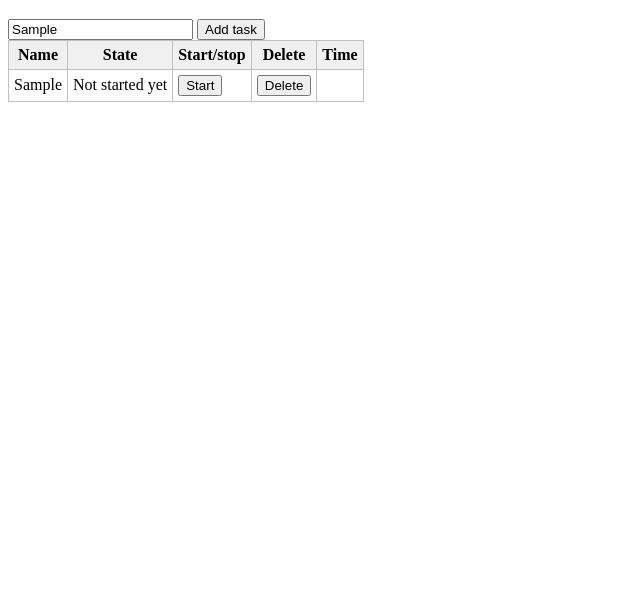
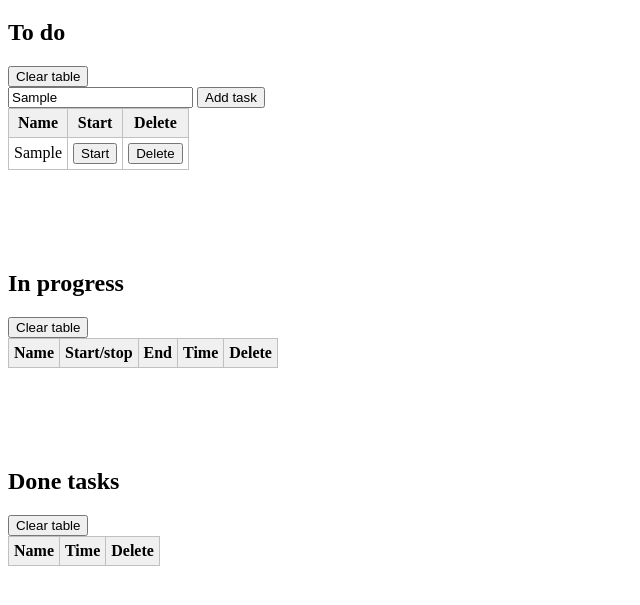
Before and after one commit to aqfgit/tasker, a plain HTML site: page index.html in a window 1280 px wide. Both pictures are taken after typing "Sample" into the empty fields and a click on the button "Add task". Shown: the part 61-666 px from the top of the page, without its empty margins (0-640 px from the left). Drawn offline with Linux system fonts and the light colour scheme.

Commit message:
Added "In progress" and "Done" tables.When a user starts task,it automatically moves from "To do" table to "In progress" table.When the task is marked as ended,its automatically moved to "Done" table.

```diff
--- a/index.html
+++ b/index.html
@@ -10,20 +10,39 @@
 	<header>
 		<h1>Tasker</h1>
 	</header>
-	<form>
-		<input type="text" name="name" id="taskName" required>
-		<button name="sumbit" type="button" id="addTask">Add task</button>
-	</form>
-	<table class="tg">
+  <h2>To do</h2>
+  <button name="sumbit" type="button" id="clearToDoTable">Clear table</button>
+  <form>
+    <input type="text" name="name" id="taskName" required>
+    <button name="sumbit" type="button" id="addTask">Add task</button>
+  </form>
+  <table class="tg" id="toDo">
   <tr>
     <th class="tg-yw4l">Name</th>
-    <th class="tg-yw4l">State</th>
+    <th class="tg-yw4l">Start</th>
+    <th class="tg-yw4l">Delete</th>
+  </tr>
+  </table>
+  <h2>In progress</h2>
+  <button name="sumbit" type="button" id="clearInProgressTable">Clear table</button>
+	<table class="tg" id="inProgress">
+  <tr>
+    <th class="tg-yw4l">Name</th>
     <th class="tg-yw4l">Start/stop</th>
+    <th class="tg-yw4l">End</th>
+    <th class="tg-yw4l">Time</th>
     <th class="tg-yw4l">Delete</th>
-    <th class="tg-yw4l">Time</th>
   </tr>
 </table>
-<p class="time"></p>
+<h2>Done tasks</h2>
+<button name="sumbit" type="button" id="clearDoneTable">Clear table</button>
+<table class="tg" id="done">
+<tr>
+  <th class="tg-yw4l">Name</th>
+  <th class="tg-yw4l">Time</th>
+  <th class="tg-yw4l">Delete</th>
+</tr>
+</table>
 <script src="script.js"></script>
 </body>
 </html>
--- a/main.css
+++ b/main.css
@@ -1,22 +1,22 @@
 table {
   border:1px solid #C0C0C0;
-  		border-collapse:collapse;
-  		padding:5px;
+  border-collapse:collapse;
+  padding:5px;
+  margin-bottom: 100px;
 }
 
 th {
   border:1px solid #C0C0C0;
-		padding:5px;
-		background:#F0F0F0;
+	padding:5px;
+	background:#F0F0F0;
 }
 
 td {
   border:1px solid #C0C0C0;
-		padding:5px;
+	padding:5px;
 }
 
 .btn {
-
   padding: auto;
   margin: 0 auto;
   width: auto;
--- a/script.js
+++ b/script.js
@@ -1,38 +1,114 @@
-var body = document.getElementsByTagName('body')[0];
-var taskName = document.querySelector("#taskName");
-var addTask = document.querySelector("#addTask");
-var table = document.querySelector('table');
+let body = document.getElementsByTagName('body')[0];
+let taskName = document.querySelector("#taskName");
+let addTask = document.querySelector("#addTask");
+let toDoTable = document.querySelector('#toDo');
+let inProgressTable = document.querySelector('#inProgress');
+let doneTable = document.querySelector('#done');
+let clearToDoTable = document.querySelector('#clearToDoTable');
+let clearInProgressTable = document.querySelector('#clearInProgressTable');
+let clearDoneTable = document.querySelector('#clearDoneTable');
+
+let toDoRows = [];
+let inProgressRows = [];
+let doneRows = [];
+
+clearToDoTable.addEventListener("click", function(){
+	for(let i = 0; i < toDoRows.length; i++){
+		// if(toDoRows[i].parentNode != toDoTable){
+		// 	toDoRows[i].remove();
+		// }
+		// toDoTable.removeChild(toDoRows[i]);
+		toDoRows[i].remove();
+	}
+	toDoRows.length = 0;
+});
+
+clearInProgressTable.addEventListener("click", function(){
+	for(let i = 0; i < inProgressRows.length; i++){
+		// if(toDoRows[i].parentNode != toDoTable){
+		// 	toDoRows[i].remove();
+		// }
+		// toDoTable.removeChild(toDoRows[i]);
+		inProgressRows[i].remove();
+	}
+	inProgressRows.length = 0;
+});
+
+clearDoneTable.addEventListener("click", function(){
+	for(let i = 0; i < doneRows.length; i++){
+		// if(toDoRows[i].parentNode != toDoTable){
+		// 	toDoRows[i].remove();
+		// }
+		// toDoTable.removeChild(toDoRows[i]);
+		doneRows[i].remove();
+	}
+	doneRows.length = 0;
+});
 
 
+let generateRow = function(){
+	let stopped = true;
+	let inProgress = false;
 
-function fillTableData(tableDatas,del_btn,stop_btn,time){
-	tableDatas[0].innerText = taskName.value;
-	tableDatas[1].innerText = "Not started yet";
-	tableDatas[2].appendChild(stop_btn);
-	tableDatas[3].appendChild(del_btn);
-}
+	let str_seconds = 0;
+	let str_minutes = 0;
+	let str_hours = 0;
 
-var generateRow = function(){
-	var stopped = true;
+	let seconds = 0;
+	let minutes = 0;
+	let hours = 0;
 
-	var str_seconds = 0;
-	var str_minutes = 0;
-	var str_hours = 0;
+	let clockInterval;
 
-	var seconds = 0;
-	var minutes = 0;
-	var hours = 0;
 
-	var clockInterval;
+	let tableRowToDo = document.createElement("tr");
+	toDoTable.appendChild(tableRowToDo);
+	toDoRows.push(tableRowToDo);
+	let tableDatas = [];
 
-	var tableRowTd = document.createElement("tr");
-	table.appendChild(tableRowTd);
-	var tableDatas = []
+	for(let i = 0;i < 3;i++){
+		tableDatas.push(document.createElement("td"));
+		tableRowToDo.appendChild(tableDatas[i]);
+	}
 
-	for(var i = 0;i < 5;i++){
-		tableDatas.push(document.createElement("td"));
-		tableRowTd.appendChild(tableDatas[i]);
+
+	let inProgressTableDatas;
+	let tableRowInProgress;
+	function addInProgressRow() {
+		deleteToDoRow();
+		tableRowInProgress = document.createElement("tr");
+		inProgressRows.push(tableRowInProgress);
+		inProgressTable.appendChild(tableRowInProgress);
+		inProgressTableDatas = [];
+
+		for(let i = 0;i < 5;i++){
+			inProgressTableDatas.push(document.createElement("td"));
+			tableRowInProgress.appendChild(inProgressTableDatas[i]);
+		}
+		inProgressTableDatas[0].innerText = tableDatas[0].innerText;
+		inProgressTableDatas[1].appendChild(stop_btn);
+		inProgressTableDatas[2].appendChild(end_btn);
+		inProgressTableDatas[4].appendChild(delInProgressRow_btn);
 	}
+
+	let doneTableDatas;
+	let tableRowDone;
+	function endTask() {
+		deleteInProgressRow();
+		tableRowDone = document.createElement("tr");
+		doneRows.push(tableRowDone);
+		doneTable.appendChild(tableRowDone);
+		doneTableDatas = [];
+
+		for(let i = 0;i < 3;i++){
+			doneTableDatas.push(document.createElement("td"));
+			tableRowDone.appendChild(doneTableDatas[i]);
+		}
+			doneTableDatas[0].innerText = inProgressTableDatas[0].innerText;
+			doneTableDatas[1].innerText = inProgressTableDatas[3].innerText;
+			doneTableDatas[2].appendChild(delDoneRow_btn);
+	}
+
 	function addZeroBefore(){
 			if(seconds < 10){
 				str_seconds = "0" + seconds;
@@ -64,32 +140,73 @@ var generateRow = function(){
 			hours++;
 		}
 
-
-		tableDatas[4].innerHTML = "";
+		inProgressTableDatas[3].innerHTML = "";
 		seconds++;
 
-		tableDatas[4].innerHTML += str_hours + ":" +str_minutes + ":" + str_seconds;
+	  inProgressTableDatas[3].innerHTML += str_hours + ":" +str_minutes + ":" + str_seconds;
 	}
-	var del_btn = document.createElement("button");
-	del_btn.type = "button";
-	del_btn.innerText= "Delete";
-	del_btn.classList.add(".btn");
-	del_btn.addEventListener("click", deleteTask);
 
-	var stop_btn = document.createElement("button");
+
+	let delToDoRow_btn = document.createElement("button");
+	delToDoRow_btn.type = "button";
+	delToDoRow_btn.innerText= "Delete";
+	delToDoRow_btn.classList.add(".btn");
+	delToDoRow_btn.addEventListener("click", deleteToDoRow);
+
+	let delInProgressRow_btn = document.createElement("button");
+	delInProgressRow_btn.type = "button";
+	delInProgressRow_btn.innerText= "Delete";
+	delInProgressRow_btn.classList.add(".btn");
+	delInProgressRow_btn.addEventListener("click", deleteInProgressRow);
+
+	let delDoneRow_btn = document.createElement("button");
+	delDoneRow_btn.type = "button";
+	delDoneRow_btn.innerText= "Delete";
+	delDoneRow_btn.classList.add(".btn");
+	delDoneRow_btn.addEventListener("click", deleteDoneRow);
+
+	let stop_btn = document.createElement("button");
 	stop_btn.type = "button";
 	stop_btn.innerText= "Start";
 	stop_btn.classList.add(".btn");
 	stop_btn.addEventListener("click", stopTimer);
 
-	var time = document.createElement("p");
-	time.classList.add("time");
+	let end_btn = document.createElement("button");
+	end_btn.type = "button";
+	end_btn.innerText= "End task";
+	end_btn.classList.add(".btn");
+	end_btn.addEventListener("click", endTask);
 
-	function deleteTask(){
-		table.removeChild(tableRowTd);
+	tableDatas[0].innerText = taskName.value;
+	tableDatas[1].appendChild(stop_btn);
+	tableDatas[2].appendChild(delToDoRow_btn);
+
+	function deleteToDoRow(){
+		if(tableRowToDo.parentNode != toDoTable){
+			return;
+		}
+		inProgress  = true;
+		toDoTable.removeChild(tableRowToDo);
+	}
+
+	function deleteInProgressRow(){
+		if(tableRowInProgress.parentNode != inProgressTable){
+			return;
+		}
+		inProgressTable.removeChild(tableRowInProgress);
+	}
+
+	function deleteDoneRow(){
+		if(tableRowDone.parentNode != doneTable){
+			return;
+		}
+		doneTable.removeChild(tableRowDone);
 	}
 
 	function stopTimer(){
+		if(inProgress == false){
+			addInProgressRow();
+		}
 		stopped = !stopped;
 		if(stopped == false){
 			clockInterval = window.setInterval(addSecond, 1000);
@@ -100,8 +217,6 @@ var generateRow = function(){
 		}
 
 	}
-
-	fillTableData(tableDatas,del_btn,stop_btn,time);
 }
 
 function buttonClicked(){
```
